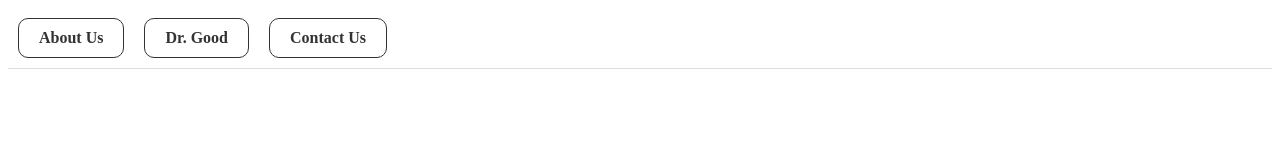
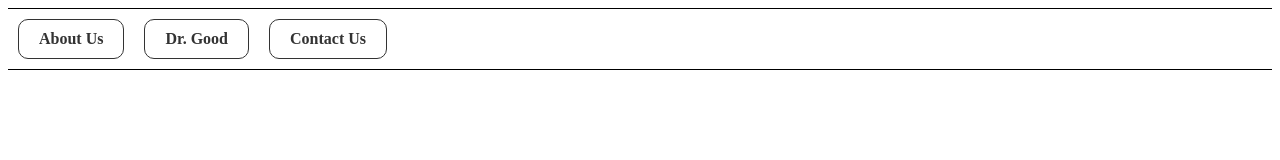
Before and after one commit to goodorthodontics/goodorthodontics, a plain HTML site: page menu.html in a window 1280 px wide. Drawn offline with Linux system fonts and the light colour scheme.

Commit message:
Update menu.html

```diff
--- a/menu.html
+++ b/menu.html
@@ -8,7 +8,8 @@
         nav {
             background-color: transparent;
             padding: 10px;
-            border-bottom: 1px solid #ddd;
+             border-bottom: 1px solid black;
+             border-top: 1px solid black;
         }
         nav ul {
             list-style-type: none;
```
